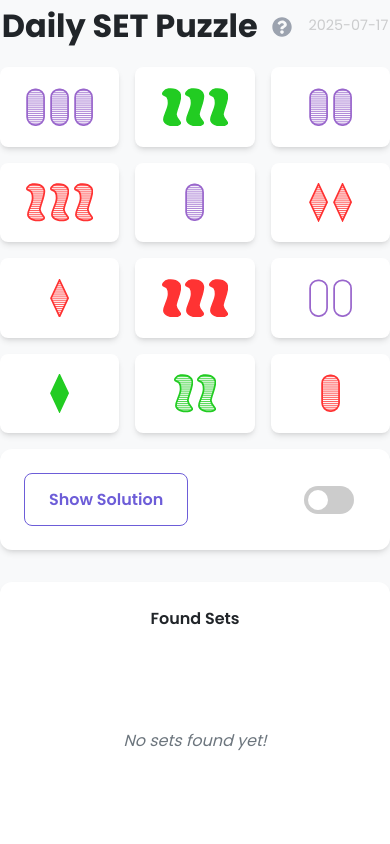
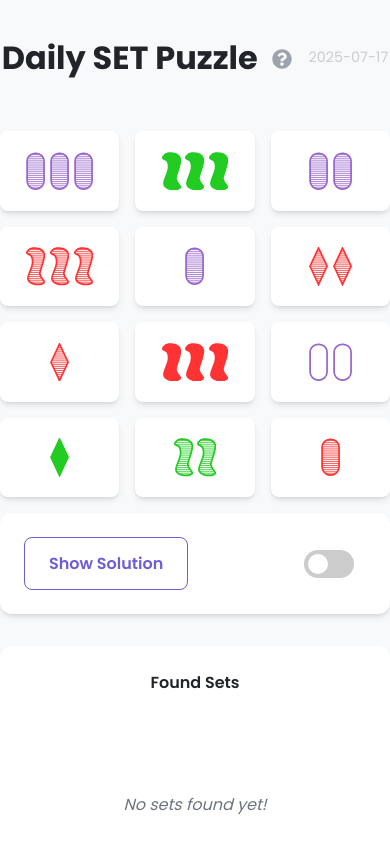
Before and after one commit to defaultnamehere/dailyset, a React (Vite) app: page / in a window 390 px wide. Shown: the top 844 px of the page. Built offline with nearby package versions, Linux system fonts and the light colour scheme.

Commit message:
add mobile-only padding to move the game board lower, shhhh jim will never know

```diff
--- a/src/index.css
+++ b/src/index.css
@@ -214,6 +214,13 @@ button:active {
 .copy-button.copied {
   background-color: var(--color-success);
   color: white;
+}
+
+/* --- Mobile only --- */
+@media (max-width: 767px) {
+  .header-top {
+    padding: 2rem 0;
+  }
 }
 
 /* --- Tablet and larger screens --- */
```
